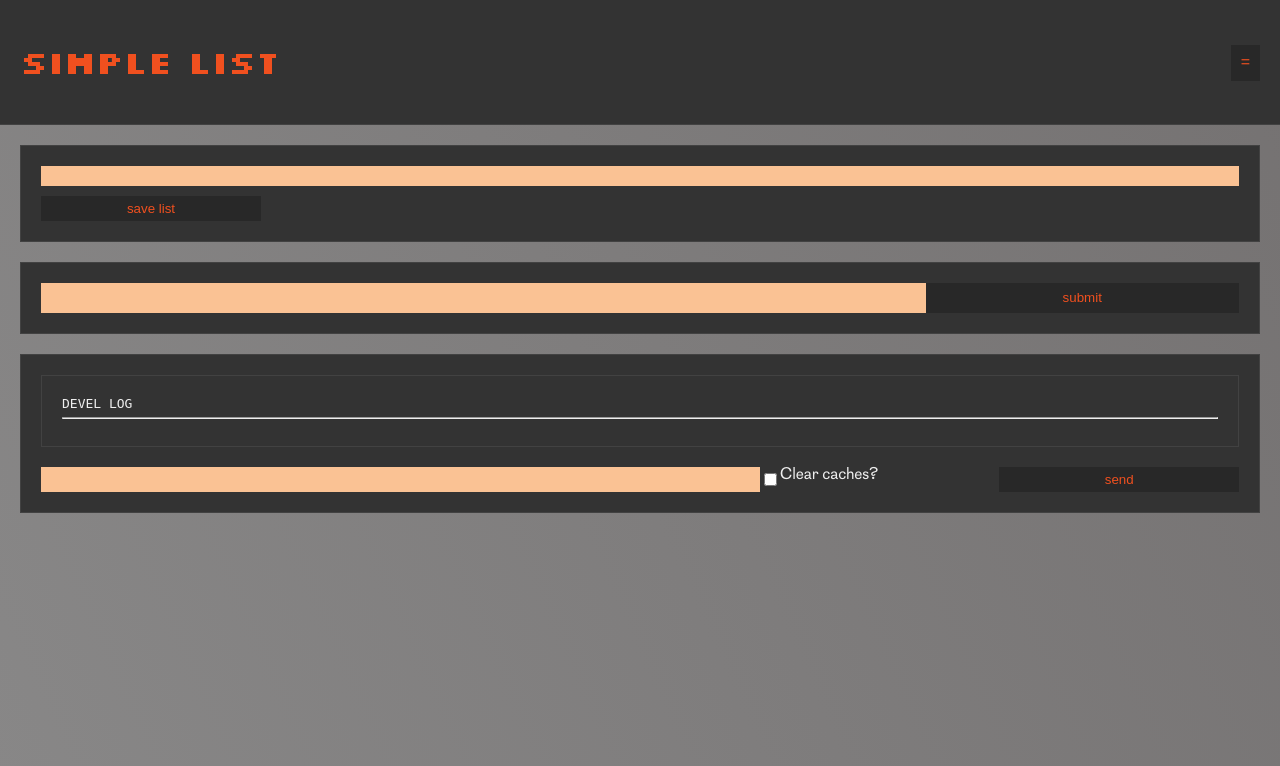
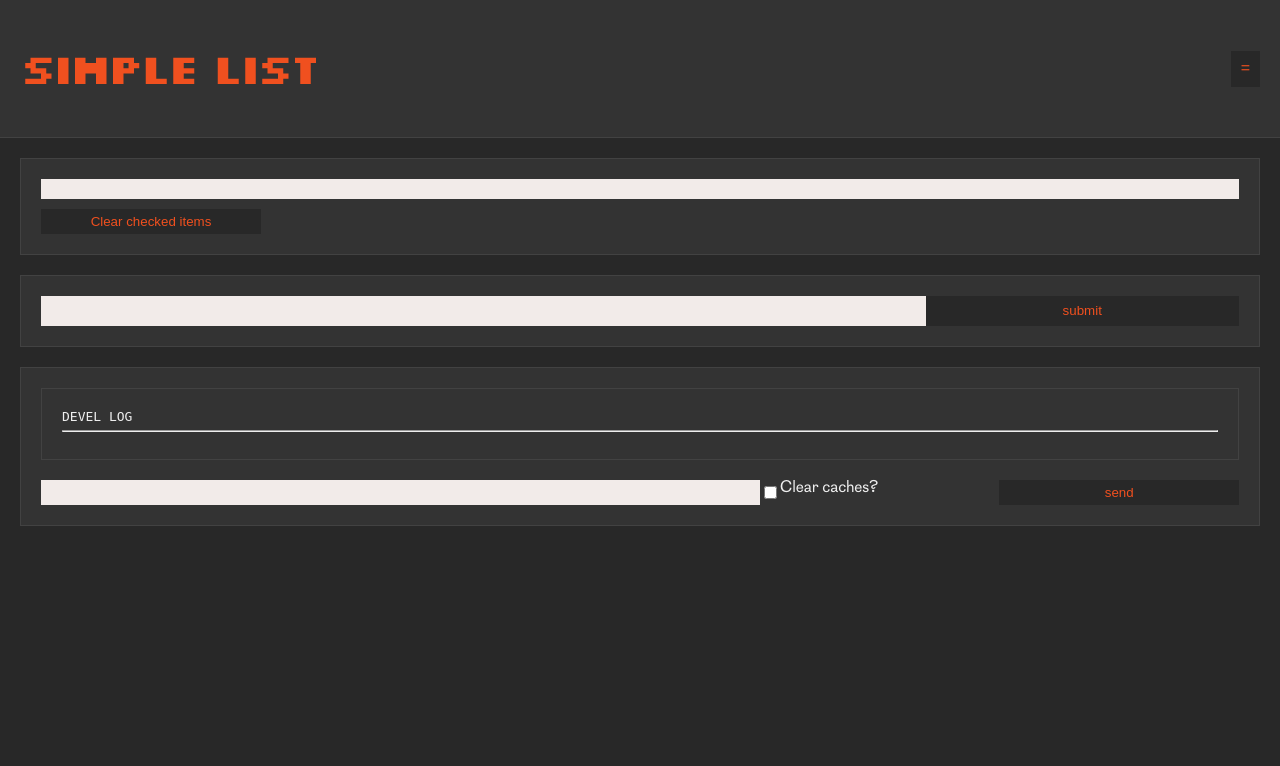
Before and after one commit to madebyparry/simple_list, a PHP site: page / in a window 1280 px wide. Shown: the top 766 px of the page. Run offline with PHP 8.4, Linux system fonts and the light colour scheme.

Commit message:
list functionality first wave styles x22

```diff
--- a/index.php
+++ b/index.php
@@ -28,7 +28,7 @@ $devel_enable = TRUE;
                 <div class="current_list_items">
                     <?php require_once('./display_list.php'); ?>
                 </div>
-                <input type="submit" value="save list">
+                <input type="submit" value="Clear checked items">
             </form>
         </div>
     </div>
--- a/sass/style.scss
+++ b/sass/style.scss
@@ -37,7 +37,7 @@ body {
     border-color: $text_color_secondary;
     color: $text_color_secondary;
     font-family: "Cotham Sans", Helvetica, sans-serif;
-    background-image: linear-gradient(66deg, #888787, #757272);
+    // background-image: linear-gradient(66deg, #888787, #757272);
 }
 
 .site-header {
@@ -50,6 +50,9 @@ body {
     h1 > a {
         font-family: $font_primary_bold;
         text-decoration: none;
+        font-size: 42px;
+        letter-spacing: -4px;
+        vertical-align: -1px;
     }
     .header-menu-button {
         padding: 10px;
@@ -86,14 +89,15 @@ input {
     border: none;
 }
 input[type="text"] {
-    background-color: #fac294;
-    color: #333;
+    background-color: #f2ebe9;
+    color: $color_primary;
     font-family: $font_primary;
 }
 input[type="submit"] {
     background-color: $color_primary;
     color: $text_color_emphasis;
     padding: 5px 10px;
+    cursor: pointer;
     &:hover {
         color: $color_primary;
         background-color: $text_color_emphasis;
@@ -107,8 +111,8 @@ input[type="submit"] {
         background-color: $color_secondary;
         font-family: $font_primary;
         .current_list_items {
-            background-color: #fac294;
-            // color: #333;
+            background-color: #f2ebe9;
+            color: $color_primary;
             padding: 10px 20px;
             .checked {
                 text-decoration: line-through;
--- a/style.css
+++ b/style.css
@@ -26,8 +26,7 @@ body {
   background-color: var(--site-color-primary);
   border-color: var(--text-color-secondary);
   color: var(--text-color-secondary);
-  font-family: "Cotham Sans", Helvetica, sans-serif;
-  background-image: linear-gradient(66deg, #888787, #757272); }
+  font-family: "Cotham Sans", Helvetica, sans-serif; }
 
 .site-header {
   padding: 20px;
@@ -38,7 +37,10 @@ body {
   border-bottom: 1px solid var(--site-color-accent); }
   .site-header h1 > a {
     font-family: "Silkscreen Bold";
-    text-decoration: none; }
+    text-decoration: none;
+    font-size: 42px;
+    letter-spacing: -4px;
+    vertical-align: -1px; }
   .site-header .header-menu-button {
     padding: 10px;
     background-color: var(--site-color-primary);
@@ -71,14 +73,15 @@ input {
   border: none; }
 
 input[type="text"] {
-  background-color: #fac294;
-  color: #333;
+  background-color: #f2ebe9;
+  color: var(--site-color-primary);
   font-family: "Silkscreen Regular"; }
 
 input[type="submit"] {
   background-color: var(--site-color-primary);
   color: var(--text-color-emphasis);
-  padding: 5px 10px; }
+  padding: 5px 10px;
+  cursor: pointer; }
   input[type="submit"]:hover {
     color: var(--site-color-primary);
     background-color: var(--text-color-emphasis); }
@@ -90,7 +93,8 @@ input[type="submit"] {
   background-color: var(--site-color-secondary);
   font-family: "Silkscreen Regular"; }
   .current_list_wrapper .current_list_inner .current_list_items {
-    background-color: #fac294;
+    background-color: #f2ebe9;
+    color: var(--site-color-primary);
     padding: 10px 20px; }
     .current_list_wrapper .current_list_inner .current_list_items .checked {
       text-decoration: line-through; }
```
Also changed, not shown: 1 other file.
